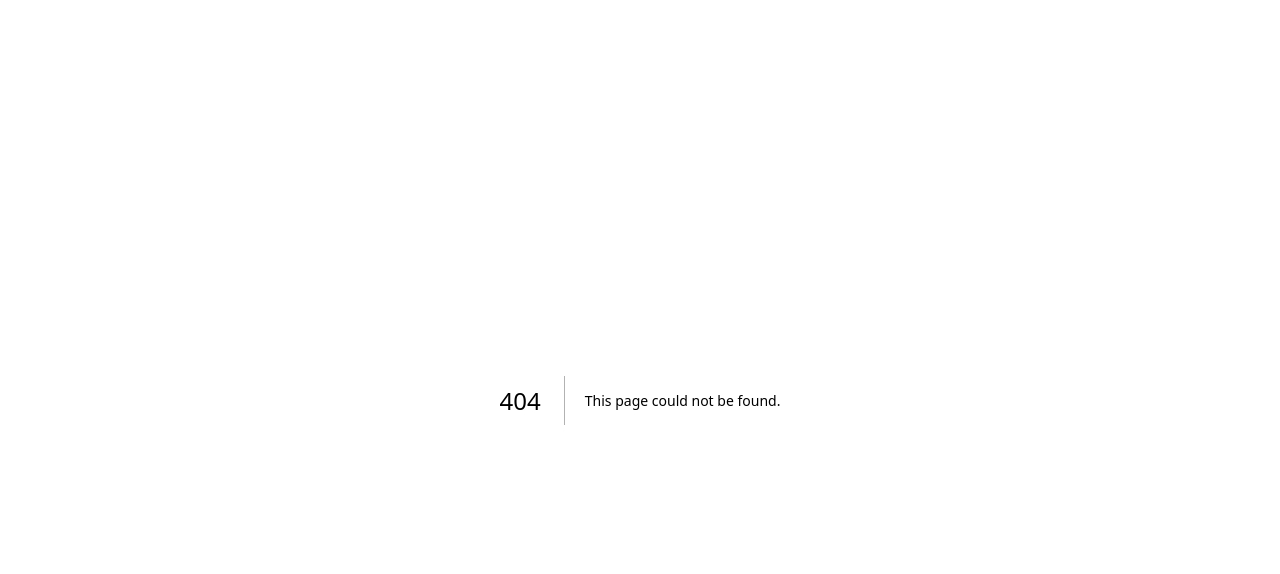
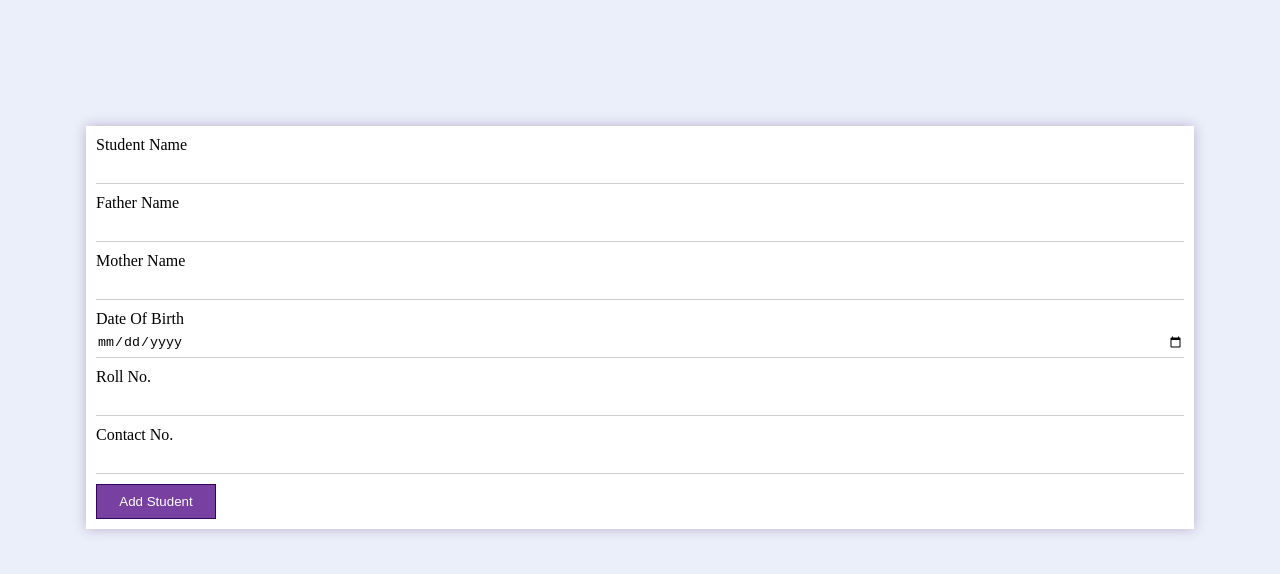
Before and after one commit to The-CoderBoy/School-Attendance-system, a Next.js app: page /addStudent in a window 1280 px wide. Before the commit this address had no page. Shown: the top 574 px of the page. Built offline with nearby package versions, Linux system fonts and the light colour scheme.

Commit message:
attendance mark page completed and add student page created

```diff
--- /dev/null
+++ b/pages/addStudent.js
@@ -0,0 +1,51 @@
+import styles from "@/styles/addStudent.module.css";
+
+function addStudents() {
+  return (
+    <>
+      <div className={styles.card}>
+        <label htmlFor="studentName">Student Name</label>
+        <input
+          className={styles.input}
+          type="text"
+          name="studentName"
+          id="studentName"
+        />
+        <label htmlFor="fatherName">Father Name</label>
+        <input
+          className={styles.input}
+          type="text"
+          name="fatherName"
+          id="fatherName"
+        />
+        <label htmlFor="motherName">Mother Name</label>
+        <input
+          className={styles.input}
+          type="text"
+          name="motherName"
+          id="motherName"
+        />
+        <label htmlFor="dateOfBirth">Date Of Birth</label>
+        <input
+          className={styles.input}
+          type="date"
+          name="dateOfBirth"
+          id="dateOfBirth"
+        />
+        <label htmlFor="rollNo">Roll No.</label>
+        <input className={styles.input} type="text" name="rollNo" id="rollNo" />
+        <label htmlFor="contactNo">Contact No.</label>
+        <input
+          className={styles.input}
+          type="number"
+          name="contactNo"
+          id="contactNo"
+        />
+
+        <button  className={styles.addBtn}>Add Student</button>
+      </div>
+    </>
+  );
+}
+
+export default addStudents;
--- /dev/null
+++ b/styles/addStudent.module.css
@@ -0,0 +1,35 @@
+.card{
+    margin: auto;
+    margin-top: 10%;
+    width: 85vw;
+    background-color: white;
+    box-shadow: 0px 0px 12px #35025c46;
+    padding: 10px;
+}
+
+.input{
+    width: 100%;
+    height: 30px;
+    box-sizing: border-box;
+    border: none;
+    border-bottom: 1px solid #ccc;
+    outline: none;
+    margin-bottom: 10px;
+}
+
+.input:focus{
+    background-color: #e8cefc28;
+    border-bottom: 2px solid #35025c
+}
+
+.addBtn{
+    border: 1px solid #35025c;
+    height: 35px;
+    width: 120px;
+    color: white;
+    background-color: #6f359bef;
+}
+
+.addBtn:focus{
+    background-color: #9e4ddcef;
+}
--- a/styles/globals.css
+++ b/styles/globals.css
@@ -1,3 +1,11 @@
 body {
   background-color: #ebeffa;
 }
+
+h4{
+  margin: 0px;
+}
+
+label,input{
+  display: block;
+}
--- a/styles/markAttendence.module.css
+++ b/styles/markAttendence.module.css
@@ -1,6 +1,15 @@
+.topBar {
+  display: flex;
+  justify-content: space-between;
+  font-size: 20px;
+  padding-top: 5px;
+  padding-bottom: 10px;
+  border-bottom: solid 1px #52038f;
+}
+
 .mainBox {
   margin: auto;
-  margin-top: 10%;
+  margin-top: 5%;
   padding: 10px;
   width: 300px;
   border: solid #52038f 10px;
@@ -18,8 +27,14 @@
 
 .table {
   margin: auto;
-  font-size: 20px;
+  font-size: 18px;
   font-weight: bold;
+  border-collapse: collapse;
+}
+
+.td {
+  border: solid 1px #52038f;
+  padding: 3px;
 }
 
 .present {
@@ -53,9 +68,22 @@
   background-color: #d73a01;
 }
 
-.person{
-    text-align: center;
-    color: rgb(66, 2, 101);
-    margin-top: 1%;
-    font-size: 150px;
+.person {
+  text-align: center;
+  color: rgb(66, 2, 101);
+  margin-top: 1%;
+  font-size: 150px;
 }
+
+.animation {
+  animation: zoom 0.5s ease-in-out;
+}
+
+@keyframes zoom {
+  0% {
+    transform: scale(0);
+  }
+  100% {
+    transform: scale(1);
+  }
+}
```
Also changed, not shown: component/MarkAttendence.js (+73 -16 lines).
